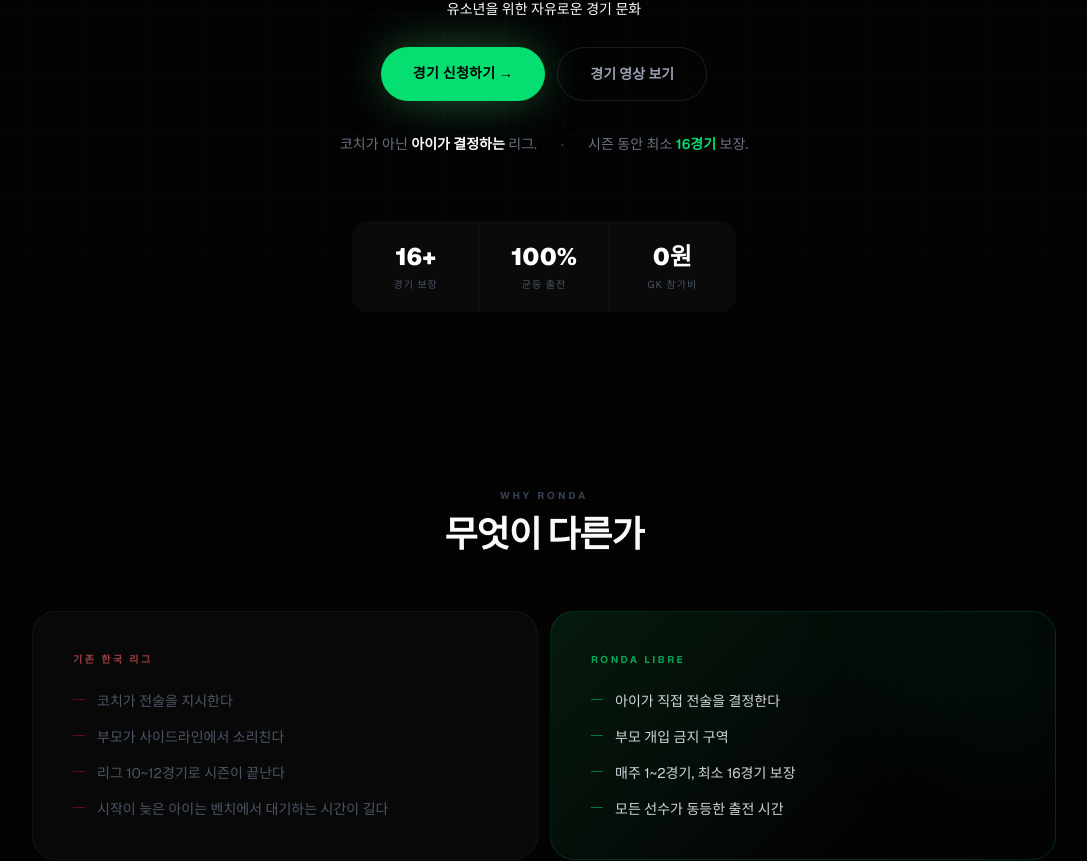
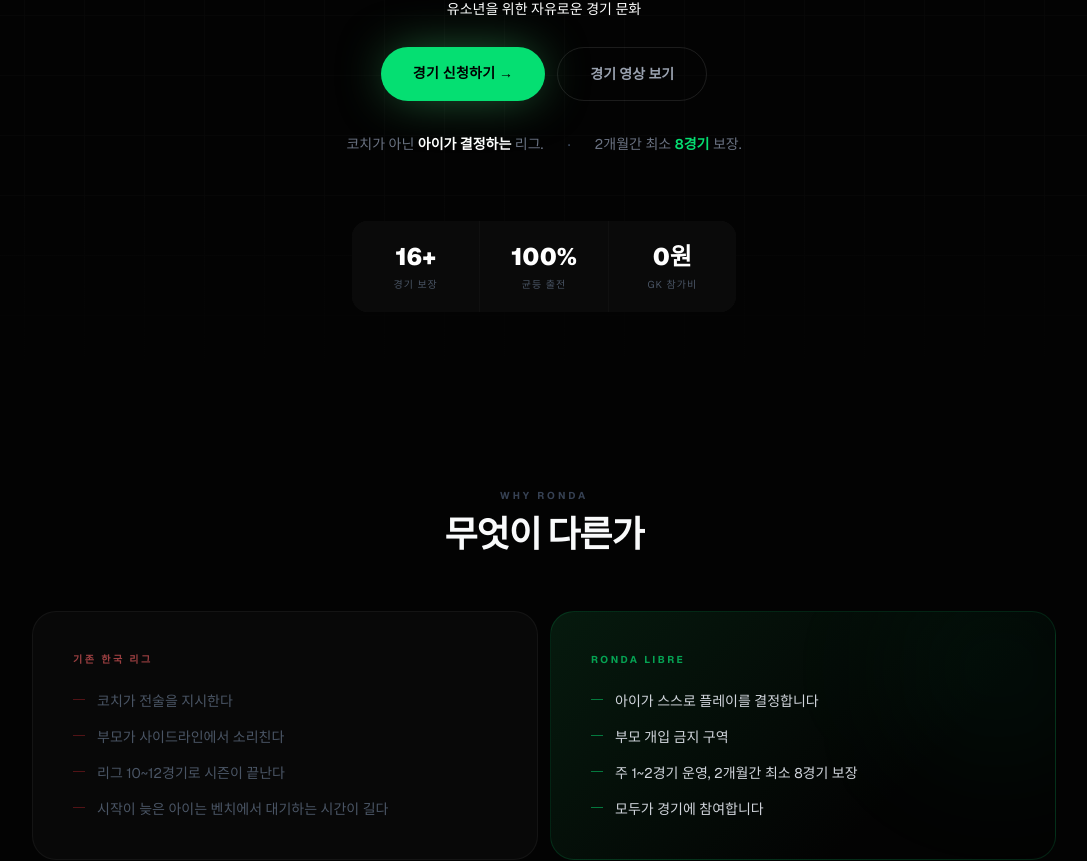
Before and after one commit to lwonbin91-ai/ronda-libre, a Next.js app: page / in a window 1280 px wide. Shown: the part 594-1455 px from the top of the page, without its empty margins (96-1183 px from the left). Built offline with nearby package versions, Linux system fonts and the light colour scheme; no server answers.

Commit message:
update: homepage text, grade option 4~5학년 추가

```diff
--- a/src/app/admin/page.tsx
+++ b/src/app/admin/page.tsx
@@ -121,6 +121,7 @@
   { value: "ALL", label: "전체 학년" },
   { value: "G12", label: "초등 1~2학년" },
   { value: "G34", label: "초등 3~4학년" },
+  { value: "G45", label: "초등 4~5학년" },
   { value: "G56", label: "초등 5~6학년" },
   { value: "M1", label: "중학교 1학년" },
 ];
--- a/src/app/page.tsx
+++ b/src/app/page.tsx
@@ -51,7 +51,7 @@
             </p>
             <span className="hidden sm:block text-gray-700">·</span>
             <p className="text-gray-500 text-sm leading-relaxed">
-              시즌 동안 최소 <span className="text-green-400 font-semibold">16경기</span> 보장.
+              2개월간 최소 <span className="text-green-400 font-semibold">8경기</span> 보장.
             </p>
           </div>
 
@@ -94,7 +94,7 @@
               <div className="absolute -top-10 -right-10 w-48 h-48 bg-green-400/6 rounded-full blur-3xl" />
               <p className="text-[10px] text-green-400/70 font-bold tracking-[0.25em] uppercase mb-6 relative z-10">Ronda Libre</p>
               <ul className="space-y-4 relative z-10">
-                {["아이가 직접 전술을 결정한다", "부모 개입 금지 구역", "매주 1~2경기, 최소 16경기 보장", "모든 선수가 동등한 출전 시간"].map((t) => (
+                {["아이가 스스로 플레이를 결정합니다", "부모 개입 금지 구역", "주 1~2경기 운영, 2개월간 최소 8경기 보장", "모두가 경기에 참여합니다"].map((t) => (
                   <li key={t} className="flex items-start gap-3 text-sm text-gray-300">
                     <span className="mt-2 w-3 h-px bg-green-400/50 shrink-0" />
                     {t}
@@ -150,7 +150,7 @@
                 <h3 className="text-2xl font-black tracking-tight mb-3">시즌 리그</h3>
                 <p className="text-gray-500 text-sm leading-relaxed mb-7">임의 편성된 팀에 개인 신청.<br />6–8주 동안 매주 1~2회 리그(리그당 25분씩 3-4경기).<br />아이들이 직접 팀을 운영합니다.</p>
                 <ul className="space-y-2.5 mb-8 flex-1">
-                  {["최소 16경기 보장", "개인 기록 & 영상", "스카우터 공개 프로필", "GK 무료 참가"].map((t) => (
+                  {["2개월간 최소 8경기 보장", "개인 기록 & 영상", "스카우터 공개 프로필", "GK 무료 참가"].map((t) => (
                     <li key={t} className="flex items-center gap-2.5 text-sm text-gray-500">
                       <svg className="w-3.5 h-3.5 text-green-400 shrink-0" fill="none" viewBox="0 0 16 16"><path d="M3 8l3.5 3.5L13 5" stroke="currentColor" strokeWidth="1.8" strokeLinecap="round" strokeLinejoin="round"/></svg>
                       {t}
```
